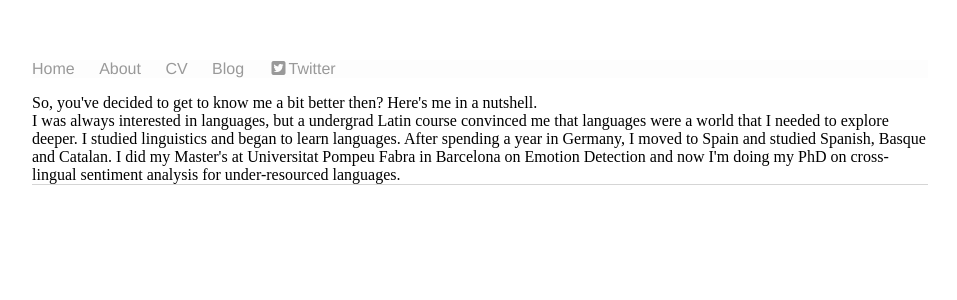
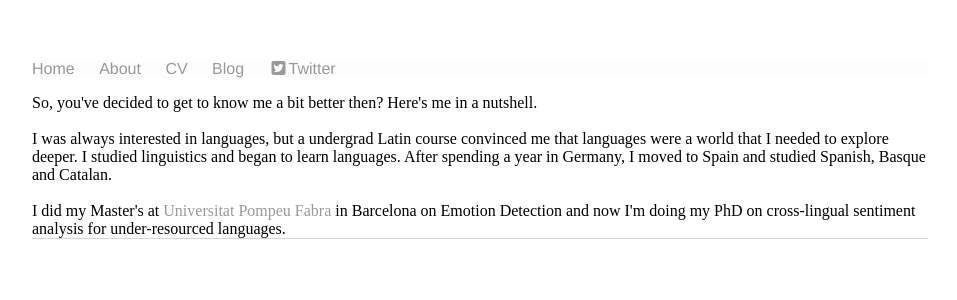
Before and after one commit to jerbarnes/jbarnesspain.github.io, a Jekyll site: the page built from about/index.html, in a window 1280 px wide. Shown: the top 300 px of the page, without its empty margins (160-1117 px from the left). Built offline with Jekyll 4.4.1, drawn with Linux system fonts in a browser that asks for light colours; nearby versions of some CDN libraries.

```diff
--- a/about/index.html
+++ b/about/index.html
@@ -5,11 +5,11 @@ title: A bit about me
 
 <article class="page">
 <div class="blurb">
-So, you've decided to get to know me a bit better then? Here's me in a nutshell.<br>
+So, you've decided to get to know me a bit better then? Here's me in a nutshell.<br><br>
 
   I was always interested in languages, but a undergrad Latin course convinced me that languages were a world that I needed to explore deeper. I studied linguistics and began to learn languages. After spending a year in Germany, I moved
-  to Spain and studied Spanish, Basque and Catalan.
+  to Spain and studied Spanish, Basque and Catalan.<br><br>
 
-I did my Master's at Universitat Pompeu Fabra in Barcelona on Emotion Detection and now I'm doing my PhD on cross-lingual
+	I did my Master's at <a href="www.upf.edu">Universitat Pompeu Fabra</a> in Barcelona on Emotion Detection and now I'm doing my PhD on cross-lingual
 sentiment analysis for under-resourced languages.
 </div><!-- /.blurb -->
```
